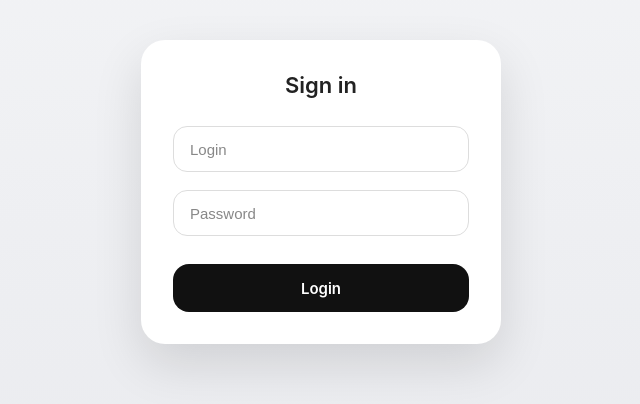
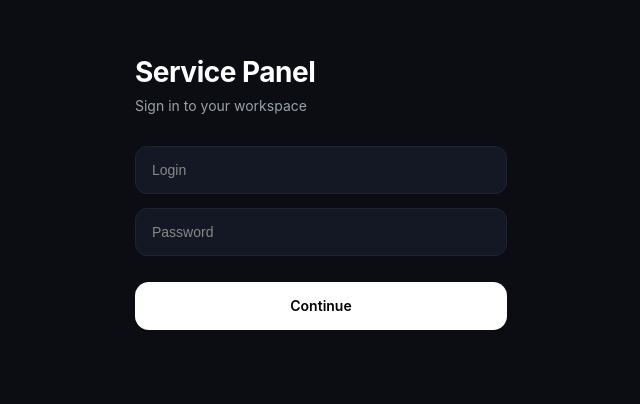
Before and after one commit to papkaandry/tvmount-app, a Next.js app: page /login in a window 1280 px wide. Shown: the part 208-612 px from the top of the page, without its empty margins (319-959 px from the left). Built offline with nearby package versions, Linux system fonts and the light colour scheme.

Commit message:
Update page.tsx

```diff
--- a/app/login/page.tsx
+++ b/app/login/page.tsx
@@ -35,19 +35,18 @@ export default function LoginPage() {
 
   return (
     <div style={styles.page}>
-      <div style={styles.card}>
-        <h2 style={styles.title}>Sign in</h2>
+      <div style={styles.wrapper}>
+        <h1 style={styles.logo}>Service Panel</h1>
+        <p style={styles.subtitle}>Sign in to your workspace</p>
 
-        <div style={styles.field}>
+        <div style={styles.form}>
           <input
             style={styles.input}
             placeholder="Login"
             value={login}
             onChange={(e) => setLogin(e.target.value)}
           />
-        </div>
 
-        <div style={styles.field}>
           <input
             style={styles.input}
             type="password"
@@ -55,13 +54,13 @@ export default function LoginPage() {
             value={password}
             onChange={(e) => setPassword(e.target.value)}
           />
+
+          {error && <div style={styles.error}>{error}</div>}
+
+          <button style={styles.button} onClick={handleLogin}>
+            Continue
+          </button>
         </div>
-
-        {error && <div style={styles.error}>{error}</div>}
-
-        <button style={styles.button} onClick={handleLogin}>
-          Login
-        </button>
       </div>
     </div>
   );
@@ -72,62 +71,65 @@ export default function LoginPage() {
 const styles: Record<string, React.CSSProperties> = {
   page: {
     minHeight: '100vh',
-    background: 'linear-gradient(180deg, #f4f5f7, #e9eaee)',
+    background: '#0b0d12',
     display: 'flex',
+    alignItems: 'center',
     justifyContent: 'center',
-    alignItems: 'center',
-    fontFamily: 'Inter, Arial, sans-serif',
+    fontFamily: 'Inter, system-ui, -apple-system, BlinkMacSystemFont',
+    color: '#fff',
   },
 
-  card: {
-    width: 360,
-    background: '#ffffff',
-    padding: 32,
-    borderRadius: 24,
-    boxShadow: '0 20px 50px rgba(0,0,0,0.12)',
+  wrapper: {
+    width: '100%',
+    maxWidth: 420,
+    padding: '0 24px',
+  },
+
+  logo: {
+    fontSize: 28,
+    fontWeight: 700,
+    marginBottom: 8,
+    letterSpacing: '-0.5px',
+  },
+
+  subtitle: {
+    fontSize: 14,
+    color: '#9ba1aa',
+    marginBottom: 32,
+  },
+
+  form: {
     display: 'flex',
     flexDirection: 'column',
-    gap: 18,
-  },
-
-  title: {
-    textAlign: 'center',
-    fontWeight: 600,
-    fontSize: 22,
-    marginBottom: 10,
-  },
-
-  field: {
-    display: 'flex',
-    flexDirection: 'column',
+    gap: 14,
   },
 
   input: {
-    height: 46,
+    height: 48,
+    background: '#141824',
+    border: '1px solid #1f2433',
+    borderRadius: 12,
     padding: '0 16px',
-    borderRadius: 14,
-    border: '1px solid #ddd',
-    fontSize: 15,
+    color: '#fff',
+    fontSize: 14,
     outline: 'none',
-    transition: 'border 0.2s ease',
   },
 
   button: {
-    marginTop: 10,
+    marginTop: 12,
     height: 48,
-    borderRadius: 16,
+    borderRadius: 14,
     border: 'none',
-    background: '#111',
-    color: '#fff',
-    fontSize: 15,
+    background: '#ffffff',
+    color: '#000',
+    fontSize: 14,
     fontWeight: 600,
     cursor: 'pointer',
-    transition: 'all 0.2s ease',
   },
 
   error: {
-    color: '#ff4d4f',
     fontSize: 13,
-    textAlign: 'center',
+    color: '#ff6b6b',
+    marginTop: 4,
   },
 };
```
